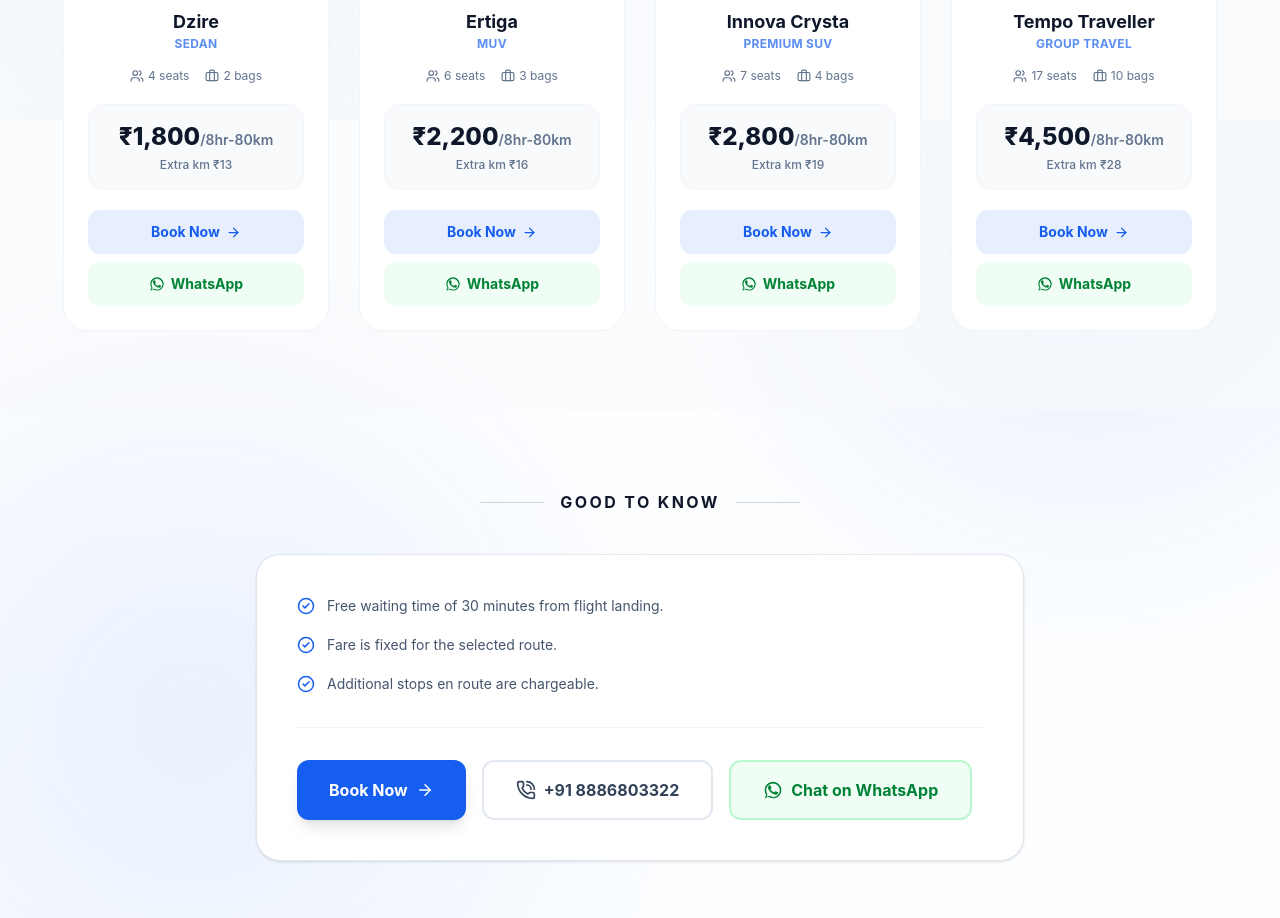
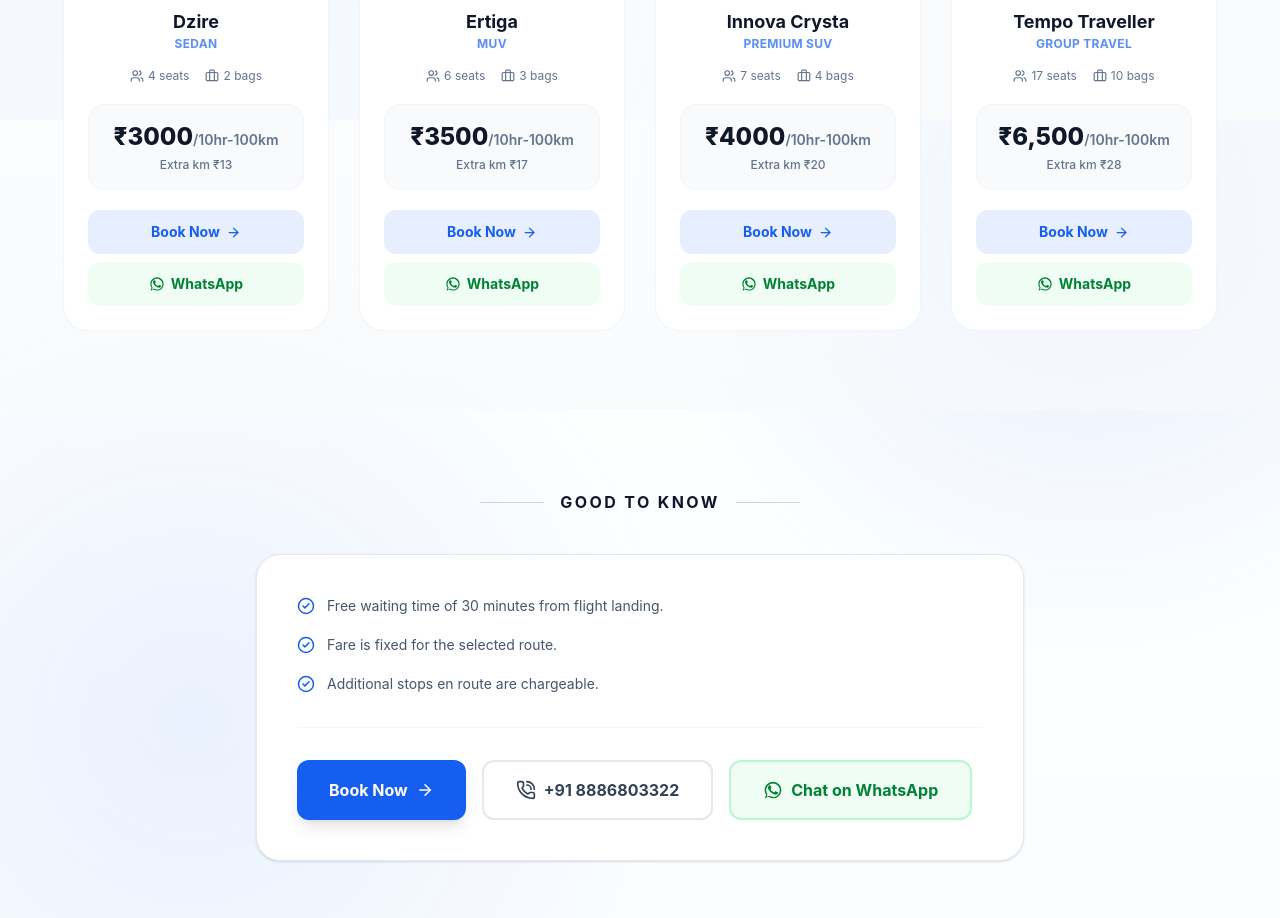
Before and after one commit to sateesh1216/BSH_webpage, a React (Vite) app: page /services/airport-transfer in a window 1280 px wide. Shown: the part 1480-2398 px from the top of the page. Built offline with nearby package versions, Linux system fonts and the light colour scheme; a web font is replaced by a local one.

Commit message:
service details

```diff
--- a/src/pages/ServiceDetails.tsx
+++ b/src/pages/ServiceDetails.tsx
@@ -289,10 +289,10 @@ const carFleet: CarPriceOption[] = [
       shadow: "shadow-blue-500/30",
     },
     fares: {
-      "One Way": { rate: "₹13", unit: "/km", note: "Min 130 km/day" },
-      "Round Trip": { rate: "₹11", unit: "/km", note: "Min 250 km/day" },
-      Hourly: { rate: "₹250", unit: "/hr", note: "40 km included" },
-      Package: { rate: "₹1,800", unit: "/8hr-80km", note: "Extra km ₹13" },
+      "One Way": { rate: "₹13", unit: "/km", note: "Min 300 km/day" },
+      "Round Trip": { rate: "₹14", unit: "/km", note: "Min 300 km/day" },
+      Hourly: { rate: "₹300", unit: "/hr", note: "" },
+      Package: { rate: "₹3000", unit: "/10hr-100km", note: "Extra km ₹13" },
     },
   },
   {
@@ -309,10 +309,10 @@ const carFleet: CarPriceOption[] = [
       shadow: "shadow-teal-500/30",
     },
     fares: {
-      "One Way": { rate: "₹16", unit: "/km", note: "Min 130 km/day" },
-      "Round Trip": { rate: "₹14", unit: "/km", note: "Min 250 km/day" },
-      Hourly: { rate: "₹300", unit: "/hr", note: "40 km included" },
-      Package: { rate: "₹2,200", unit: "/8hr-80km", note: "Extra km ₹16" },
+      "One Way": { rate: "₹16", unit: "/km", note: "Min 300 km/day" },
+      "Round Trip": { rate: "₹17", unit: "/km", note: "Min 300 km/day" },
+      Hourly: { rate: "₹350", unit: "/hr", note: "" },
+      Package: { rate: "₹3500", unit: "/10hr-100km", note: "Extra km ₹17" },
     },
   },
   {
@@ -329,10 +329,10 @@ const carFleet: CarPriceOption[] = [
       shadow: "shadow-violet-500/30",
     },
     fares: {
-      "One Way": { rate: "₹19", unit: "/km", note: "Min 130 km/day" },
-      "Round Trip": { rate: "₹17", unit: "/km", note: "Min 250 km/day" },
-      Hourly: { rate: "₹380", unit: "/hr", note: "40 km included" },
-      Package: { rate: "₹2,800", unit: "/8hr-80km", note: "Extra km ₹19" },
+      "One Way": { rate: "₹19", unit: "/km", note: "Min 300 km/day" },
+      "Round Trip": { rate: "₹20", unit: "/km", note: "Min 300 km/day" },
+      Hourly: { rate: "₹400", unit: "/hr", note: "" },
+      Package: { rate: "₹4000", unit: "/10hr-100km", note: "Extra km ₹20" },
     },
   },
   {
@@ -349,10 +349,10 @@ const carFleet: CarPriceOption[] = [
       shadow: "shadow-orange-500/30",
     },
     fares: {
-      "One Way": { rate: "₹28", unit: "/km", note: "Min 250 km/day" },
-      "Round Trip": { rate: "₹25", unit: "/km", note: "Min 300 km/day" },
-      Hourly: { rate: "₹650", unit: "/hr", note: "40 km included" },
-      Package: { rate: "₹4,500", unit: "/8hr-80km", note: "Extra km ₹28" },
+      "One Way": { rate: "₹29", unit: "/km", note: "Min 300 km/day" },
+      "Round Trip": { rate: "₹30", unit: "/km", note: "Min 300 km/day" },
+      Hourly: { rate: "₹650", unit: "/hr", note: "" },
+      Package: { rate: "₹6,500", unit: "/10hr-100km", note: "Extra km ₹28" },
     },
   },
 ];
```
